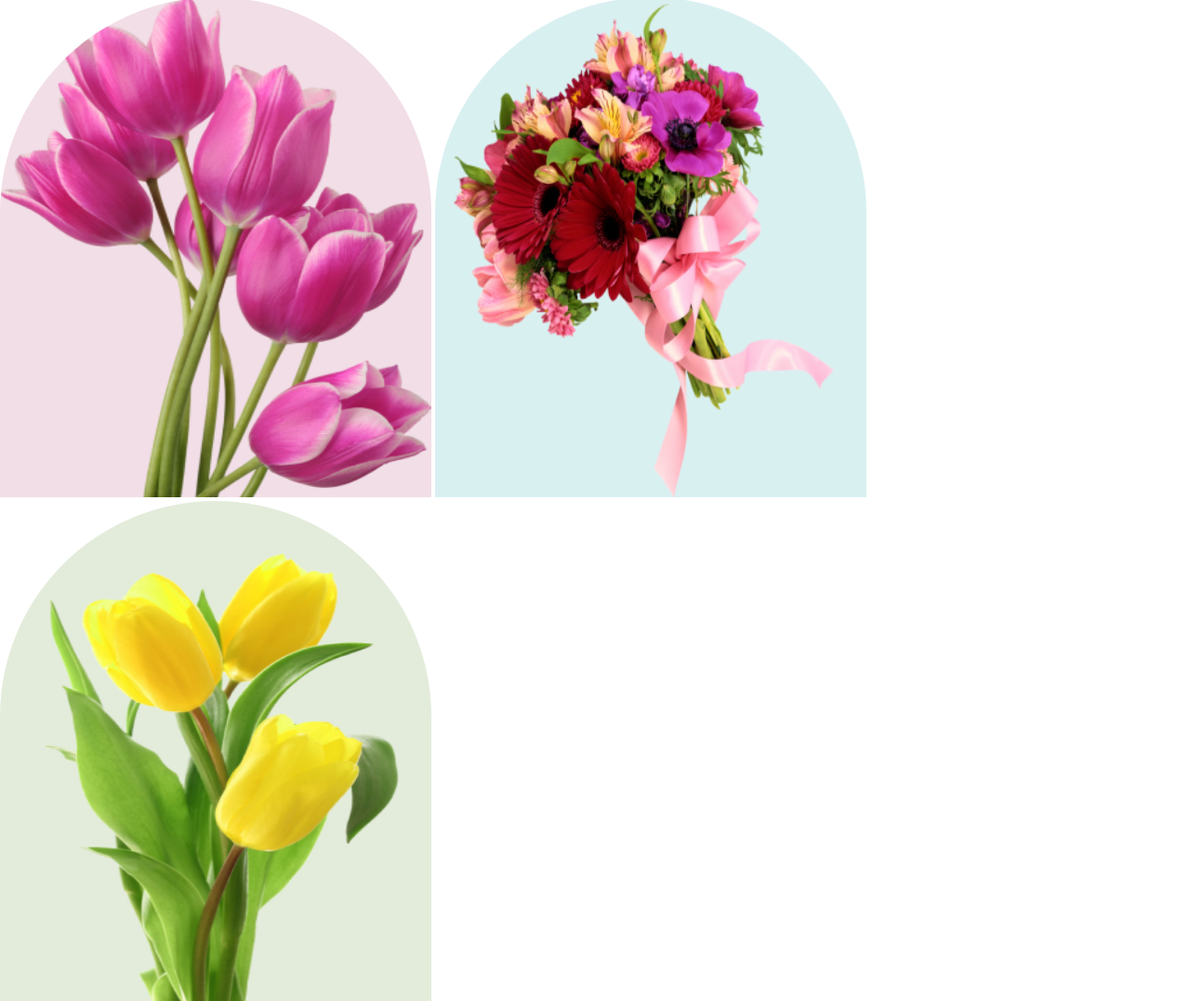
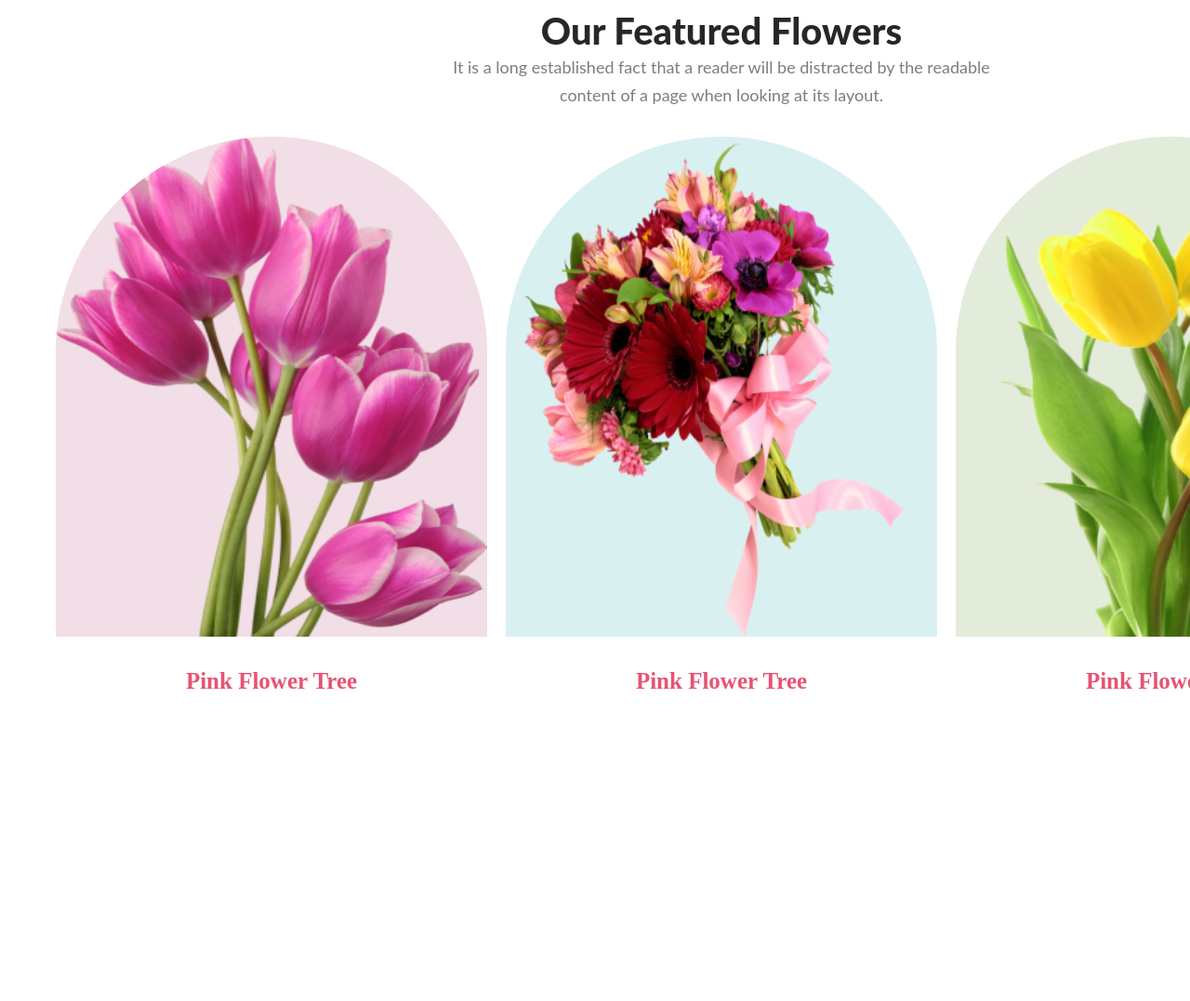
Before and after one commit to hasanuzzaman23/Flower-Shop, a plain HTML site: page index.html in a window 1280 px wide. Shown: the part 961-2038 px from the top of the page at 93% size. After the commit the page ends 1858 px from the top, so only its background shows below. Drawn offline with Linux system fonts and the light colour scheme.

Commit message:
text position changes

```diff
--- a/index.html
+++ b/index.html
@@ -30,19 +30,38 @@
     </header>
     <main>
       <div class="second-pera">
-        <div>
+        <div class="flowers-text">
           <h1 class="featured">Our Featured Flowers</h1>
           <p class="text">
             It is a long established fact that a reader will be distracted by
-            the readable <br> content of a page when looking at its layout.
+            the readable <br />
+            content of a page when looking at its layout.
           </p>
         </div>
+
         <div class="three-flower">
-          <img class="pink" src="Flower Asset/pngwing 6.png" alt="">
-          <img class="pinki" src="Flower Asset/pngwing 5.png" alt="">
-          <img  class="pinku" src="Flower Asset/pngwing 7.png" alt="">
+          <div class="card">
+            <img class="pink" src="Flower Asset/pngwing 6.png" alt="" />
+            <h5 class="folower-name">Pink Flower Tree</h5>
+          </div>
+          <div class="card">
+            <img class="pinki" src="Flower Asset/pngwing 5.png" alt="" />
+            <h5 class="folower-name">Pink Flower Tree</h5>
+          </div>
+          <div class="card">
+            <img class="pinku" src="Flower Asset/pngwing 7.png" alt="" />
+            <h5 class="folower-name">Pink Flower Tree</h5>
+          </div>
         </div>
       </div>
+
+
+     <div class="third-pera">
+      <img src="Flower Asset/" alt="">
+
+     </div>
+
+
     </main>
     <footer></footer>
   </body>
--- a/style.css
+++ b/style.css
@@ -14,13 +14,14 @@
   text-align: center;
 }
 .parent {
-  margin-top: 10px;
-  padding-right: 50px;
+  margin-bottom: 50px;
+  padding-right: 300px;
   font-size: 40px;
   align-content: baseline;
 }
 .flower {
-  justify-content: center;
+  justify-content: end;
+  margin-bottom: -50px;
 }
 .small-font {
   margin-top: 10px;
@@ -34,7 +35,15 @@
   -webkit-text-fill-color: aliceblue;
   font-size: 20px;
 }
+
 .second-pera {
+  position: absolute;
+  padding: 40px;
+}
+.flowers-text {
+  display: center;
+  margin-top: 80px;
+  margin-bottom: -80px;
 }
 .featured {
   color: #272727;
@@ -55,7 +64,15 @@
   line-height: 30px;
 }
 .three-flower {
-    justify-content: center;
+  display: flex;
+  justify-content: space-between;
+  align-items: center;
+  height: 800px;
+  margin: 10px;
+
+  .card {
+    margin: 10px;
+  }
 }
 .pink {
   border-radius: 300px 300px 0px 0px;
@@ -71,9 +88,24 @@ width: 464px;
   height: 538px;
   flex-shrink: 0;
 }
-.pinku{
+.pinku {
   border-radius: 300px 300px 0px 0px;
   background: rgba(71, 125, 17, 0.15);
   width: 464px;
   height: 538px;
 }
+
+.folower-name {
+  display: flex;
+  justify-content: center;
+  font-size: 25px;
+  margin-top: 30px;
+  color: #e55473;
+}
+.third-pera{
+
+  width: 1920px;
+  height: 850px;
+
+
+}
```
Lines whose indentation alone changed are shown as unchanged.
